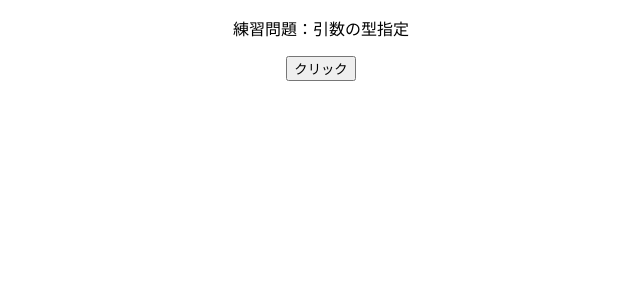
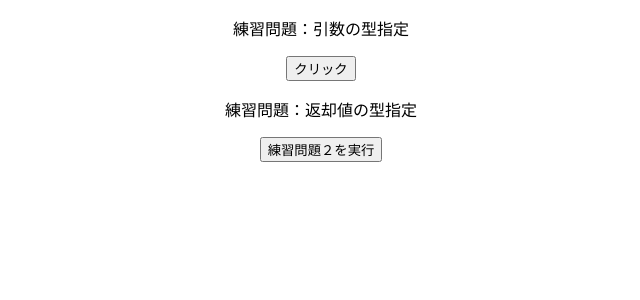
Before and after one commit to Zakky4/react_typescript, a React (Create React App) app: page / in a window 1280 px wide. Shown: the top 300 px of the page, without its empty margins (319-959 px from the left). Built offline with nearby package versions, Linux system fonts and the light colour scheme.

Commit message:
Return Value type number

```diff
--- a/src/App.tsx
+++ b/src/App.tsx
@@ -2,11 +2,13 @@
 import logo from "./logo.svg";
 import "./App.css";
 import { Practice1 } from "./practices/Practice1";
+import { Practice2 } from "./practices/Practice2";
 
 function App() {
   return (
     <div className="App">
       <Practice1 />
+      <Practice2 />
     </div>
   );
 }
--- /dev/null
+++ b/src/practices/Practice2.tsx
@@ -0,0 +1,16 @@
+export const Practice2 = () => {
+  const getTotalFee = (num: number): number => {
+    const total = num * 1.1;
+    return total
+  };
+  const onClickPractice = () => {
+    console.log(getTotalFee(1000));
+  };
+
+  return (
+    <div>
+      <p>練習問題：返却値の型指定</p>
+      <button onClick={onClickPractice}>練習問題２を実行</button>
+    </div>
+  );
+};
```
